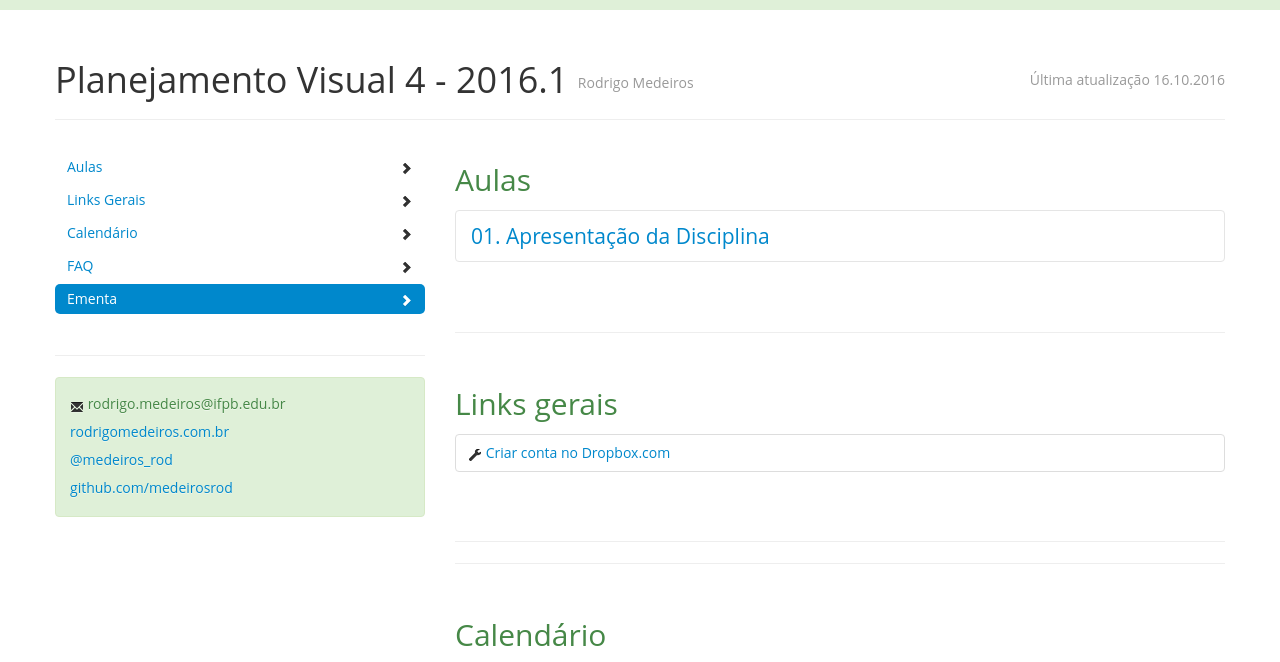
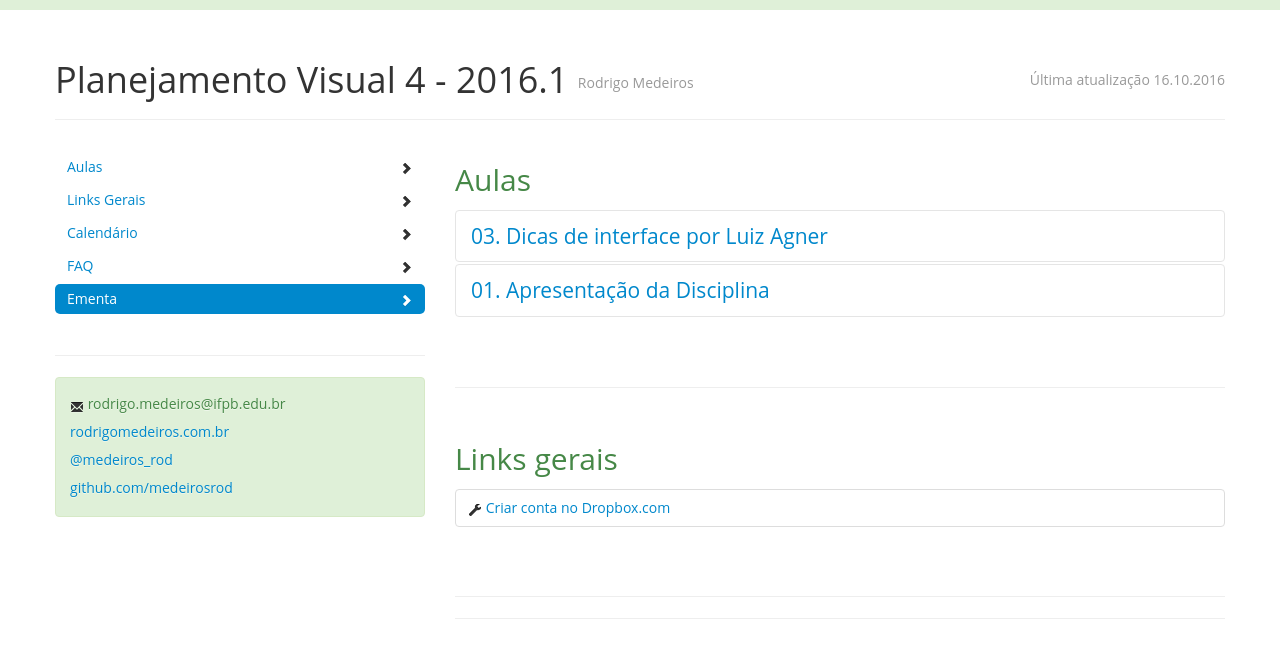
Before and after one commit to medeirosrod/pv4-2016.2, a plain HTML site: page index.html in a window 1280 px wide. Shown: the top 662 px of the page. Drawn offline with nearby package versions, Linux system fonts and the light colour scheme.

Commit message:
add aula 03

```diff
--- a/index.html
+++ b/index.html
@@ -256,7 +256,7 @@ Material desenvolvido e cedido por @rdmuniz para servir como base para os reposi
                   </div>
                 </div>
 
-
+-->
                  <div class="accordion-group">
                   <div class="accordion-heading">
                     <h3>
@@ -270,12 +270,12 @@ Material desenvolvido e cedido por @rdmuniz para servir como base para os reposi
                     <div class="accordion-inner">
                           <p class="pull-right">
                             <a href="downloads/aula03.zip" class="btn btn-success btn-large"><i class="icon-download icon-white"></i> Baixar slides</a><br>
-                            <small>Versão de 16.05.2016</small>
+                            <small>Versão de 17.10.2016</small>
                           </p>
                     </div>
                   </div>
                 </div>
-
+<!--
                 <div class="accordion" id="accordionAulas">
 
                  <div class="accordion-group">
```
Also changed, not shown: 1 other file.
